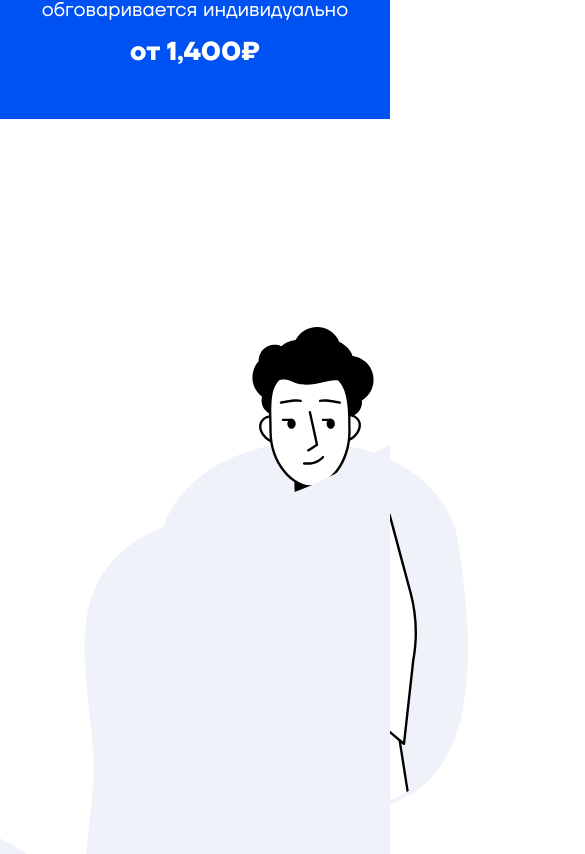
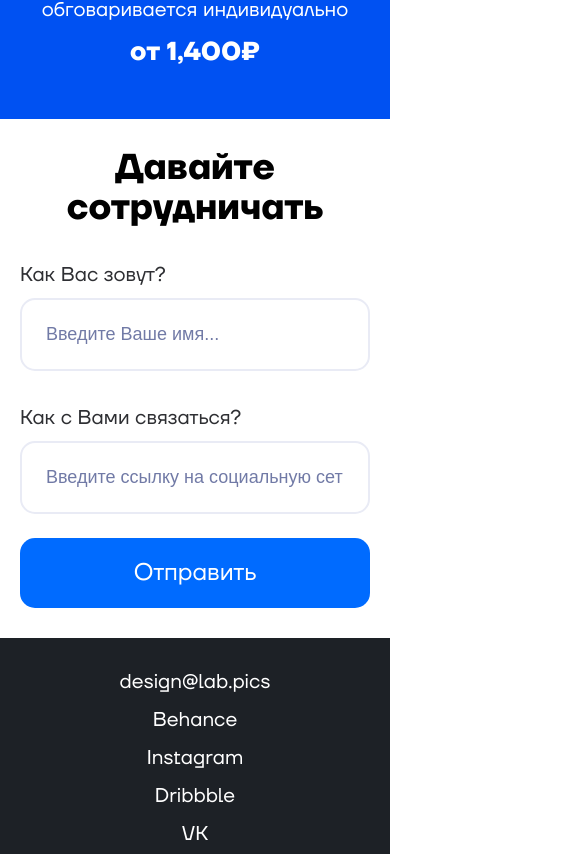
Before and after one commit to SkyGopnik/lab.pics, a Next.js app: page / in a window 390 px wide. Shown: the part 4490-5344 px from the top of the page, 585 px wide, since content can reach past the window. Built offline with nearby package versions, Linux system fonts and the light colour scheme.

Commit message:
update form adaptive

```diff
--- a/components/Pages/FormSection/index.module.scss
+++ b/components/Pages/FormSection/index.module.scss
@@ -31,8 +31,14 @@
     .sendForm {
       margin-left: 150px;
 
+      @media screen and (max-width: 1110px) {
+        & {
+          margin-left: 50px;
+        }
+      }
+
       h1 {
-        margin: 24px 0;
+        margin: 0 0 24px 0;
 
         font-family: 'TTFirsNeue-Bold', cursive;
         font-weight: 600;
@@ -95,3 +101,73 @@
     }
   }
 }
+
+@media screen and (max-width: 1110px) {
+  .form {
+    padding: 50px 0;
+
+    .wrapper {
+      margin: 0 50px;
+
+      .sendForm {
+        h1 {
+          margin-bottom: 0;
+
+          font-size: 36px;
+          line-height: 110%;
+        }
+
+        .input {
+          font-size: 20px;
+          line-height: 110%;
+        }
+      }
+
+      img {
+        width: 250px;
+      }
+    }
+  }
+}
+
+@media screen and (max-width: 750px) {
+  .form {
+    .wrapper {
+      margin: 0 50px;
+
+      .sendForm {
+        width: 100%;
+
+        margin-left: 0;
+      }
+
+      img {
+        display: none;
+      }
+    }
+  }
+}
+
+@media screen and (max-width: 600px) {
+  .form {
+    padding: 30px 0;
+
+    .wrapper {
+      margin: 0 20px;
+
+      .sendForm {
+        h1 {
+          margin-bottom: 24px;
+
+          text-align: center;
+        }
+
+        button {
+          width: 100%;
+
+          margin: 0;
+        }
+      }
+    }
+  }
+}
--- a/components/Pages/FormSection/index.tsx
+++ b/components/Pages/FormSection/index.tsx
@@ -11,8 +11,8 @@ export class FormSection extends React.Component {
     return (
       <section className={style.form}>
         <div className="container">
-          <img className={style.rightImg} src="/static/clouds/1.svg" alt="" />
-          <img className={style.leftImg} src="/static/clouds/2.svg" alt="" />
+          {/*<img className={style.rightImg} src="/static/clouds/1.svg" alt="" />*/}
+          {/*<img className={style.leftImg} src="/static/clouds/2.svg" alt="" />*/}
           <div className={style.wrapper}>
             <img src="/static/form.svg" alt="" />
             <div className={style.sendForm}>
--- a/pages/index.tsx
+++ b/pages/index.tsx
@@ -22,7 +22,7 @@ export default class extends React.Component {
         <PortfolioSection />
         <ServicesSection />
         <FormSection />
-        <AboutSection />
+        {/*<AboutSection />*/}
         <Footer />
       </>
     )
```
